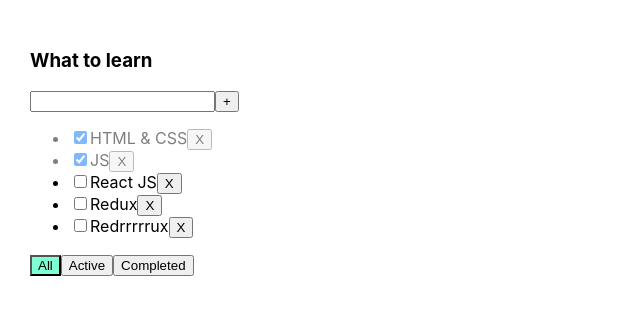
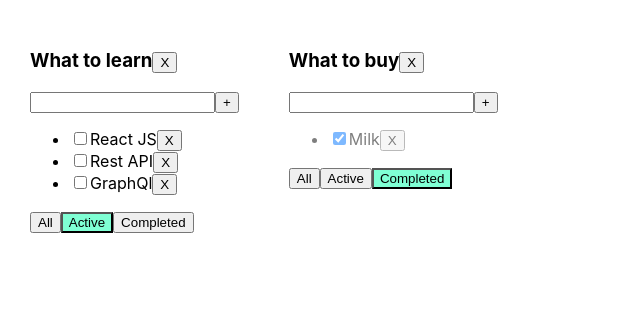
Before and after one commit to e-nie/todo-for-students, a React (Create React App) app: page / in a window 1280 px wide. Shown: the top 314 px of the page, without its empty margins (0-640 px from the left). Built offline with nearby package versions, Linux system fonts and the light colour scheme.

Commit message:
add delete todo list logic, lesson 5

```diff
--- a/src/App.tsx
+++ b/src/App.tsx
@@ -5,65 +5,100 @@
 
 export type FilterValuesType = 'all' | 'completed' | 'active'
 
+type TodolistType = {
+    id: string
+    title: string
+    filter: FilterValuesType
+}
+
 function App() {
-    const [tasks, setTasks] = useState<Array<TaskType>>([
-        {id: v1(), title: 'HTML & CSS', isDone: true},
-        {id: v1(), title: 'JS', isDone: true},
-        {id: v1(), title: 'React JS', isDone: false},
-        {id: v1(), title: 'Redux', isDone: false},
-        {id: v1(), title: 'Redrrrrrux', isDone: false},
+    const removeTask = (id: string, todolistId:string) => {
+        let tasks = tasksObj[todolistId]
+        let filteredTasks = tasks.filter(t => t.id !== id)
+        tasksObj[todolistId]=filteredTasks
+        setTasks({...tasksObj})
+    }
+
+    const addTask = (title: string, todolistId:string) => {
+        let task = { id: v1(), title: title, isDone: false }
+        let tasks = tasksObj[todolistId]
+        let newTasks = [task, ...tasks]
+        tasksObj[todolistId] = newTasks
+        setTasks({...tasksObj})
+    }
+
+    const changeStatus = (taskId: string, isDone: boolean,todolistId:string) => {
+        let tasks = tasksObj[todolistId]
+        let task = tasks.find(t => t.id === taskId)
+        if (task) {
+            task.isDone = isDone
+        setTasks({...tasksObj})
+        }
+    }
+
+    const changeFilter = (value: FilterValuesType, todolistId: string) => {
+        let todolist = todolists.find(tl => tl.id === todolistId)
+        if (todolist) {
+            todolist.filter = value
+            setTodolists([...todolists])
+        }
+    }
+
+    let todolistId1 = v1() //'dsdsd-dsdsd2323232-4343ewew-sds'
+    let todolistId2 = v1()
+
+    let [todolists, setTodolists] = useState<Array<TodolistType>>([
+        {id: todolistId1, title: 'What to learn', filter: 'active'},
+        {id: todolistId2, title: 'What to buy', filter: 'completed'},
     ])
 
-    const [filter, setFilter] = useState<FilterValuesType>('all')
-
-    const removeTask = (id: string) => {
-        let filteredTasks = tasks.filter(t => t.id !== id)
-        setTasks(filteredTasks)
+    const removeTodolist = (todolistId:string) => {
+        let filteredTodolist = todolists.filter(tl=> tl.id !==todolistId )
+        setTodolists(filteredTodolist)
+        delete tasksObj[todolistId]
+        setTasks({...tasksObj})
     }
 
-    const addTask = (title: string) => {
-        let newTask =
-            {
-                id: v1(),
-                title: title,
-                isDone: false
-            }
-        let newTasks = [newTask, ...tasks]
-        setTasks(newTasks)
-    }
+    //создание ассоциативного массива для хранения туду листов
+    let [tasksObj, setTasks] = useState({
+        [todolistId1]: [
+            {id: v1(), title: 'HTML & CSS', isDone: true},
+            {id: v1(), title: 'JS', isDone: true},
+            {id: v1(), title: 'React JS', isDone: false},
+            {id: v1(), title: 'Rest API', isDone: false},
+            {id: v1(), title: 'GraphQl', isDone: false},],
+        [todolistId2]: [
+            {id: v1(), title: 'Book', isDone: false},
+            {id: v1(), title: 'Milk', isDone: true},
+        ],
+    })
 
 
-    const changeStatus = (taskId: string, isDone:boolean) => {
-        let task = tasks.find(t => t.id === taskId)
-        if(task) {
-        task.isDone = isDone
-        }
-        setTasks([...tasks])
-    }
-
-    const changeFilter = (value: FilterValuesType) => {
-        setFilter(value)
-    }
-
-    let tasksForTodolist = tasks // ❗️
-
-    if (filter === 'completed') {
-        tasksForTodolist = tasks.filter(t => t.isDone)
-    }
-
-    if (filter === 'active') {
-        tasksForTodolist = tasks.filter(t => !t.isDone)
-    }
     return (
         <div className = "App">
-            <Todolist title = 'What to learn'
-                      tasks = {tasksForTodolist}
-                      removeTask = {removeTask}
-                      changeFilter = {changeFilter}
-                      addTask = {addTask}
-                      changeTaskStatus={changeStatus}
-                      filter={filter}
-            />
+            {todolists.map(tl => {
+                let tasksForTodolist = tasksObj[tl.id] // ❗️
+                if (tl.filter === 'completed') {
+                    tasksForTodolist = tasksForTodolist.filter(t => t.isDone)
+                }
+                if (tl.filter === 'active') {
+                    tasksForTodolist = tasksForTodolist.filter(t => !t.isDone)
+                }
+
+                return <Todolist
+                    key = {tl.id}
+                    id = {tl.id}
+                    title = {tl.title}
+                    tasks = {tasksForTodolist}
+                    removeTask = {removeTask}
+                    changeFilter = {changeFilter}
+                    addTask = {addTask}
+                    changeTaskStatus = {changeStatus}
+                    filter = {tl.filter}
+                    removeTodolist={removeTodolist}
+                />
+
+            })}
         </div>
 
     );
--- a/src/Todolist.tsx
+++ b/src/Todolist.tsx
@@ -8,13 +8,15 @@
 }
 
 type PropsType = {
+    id: string
     title: string
     tasks: Array<TaskType>
-    removeTask: (id: string) => void
-    changeFilter: (value: FilterValuesType) => void
-    addTask: (title: string) => void
-    changeTaskStatus: (taskId: string, isDone: boolean) => void
+    removeTask: (id: string, todolistId: string) => void
+    changeFilter: (value: FilterValuesType, todolistId: string) => void
+    addTask: (title: string, todolistId: string) => void
+    changeTaskStatus: (taskId: string, isDone: boolean, todolistId: string) => void
     filter: FilterValuesType
+    removeTodolist:(todolistId:string)=> void
 }
 
 const Todolist = (props: PropsType) => {
@@ -23,7 +25,7 @@
 
     const addTask = () => {
         if (newTaskTitle.trim() !== '') {
-            props.addTask(newTaskTitle.trim())
+            props.addTask(newTaskTitle.trim(), props.id)
             setNewTaskTitle('')
         } else {
             setError('Title is required')
@@ -34,22 +36,27 @@
     const onKeyPressHandler = (e: KeyboardEvent<HTMLInputElement>) => {
         setError(null)
         if (e.charCode === 13) {
-            props.addTask(newTaskTitle)
+            props.addTask(newTaskTitle, props.id)
             setNewTaskTitle('')
         }
     }
 
-    const onAllClickHandler = () => props.changeFilter('all')
-    const onActiveClickHandler = () => props.changeFilter('active')
-    const onCompletedClickHandler = () => props.changeFilter('completed')
+    const onAllClickHandler = () => props.changeFilter('all', props.id)
+    const onActiveClickHandler = () => props.changeFilter('active', props.id)
+    const onCompletedClickHandler = () => props.changeFilter('completed', props.id)
 
     const onChangeHandler = (e: ChangeEvent<HTMLInputElement>) => {
         setNewTaskTitle(e.currentTarget.value)
     }
+    const removeTodolist = () => {
+        props.removeTodolist(props.id)
+    }
 
     return (
         <div>
-            <h3>{props.title}</h3>
+            <h3>{props.title}
+                <button onClick = {removeTodolist}>X</button>
+            </h3>
             <div>
                 <input value = {newTaskTitle}
                        onChange = {onChangeHandler}
@@ -62,14 +69,14 @@
             <ul>
                 {
                     props.tasks.map(t => {
-                        const onRemoveHandler = () => props.removeTask(t.id)
+                        const onRemoveHandler = () => props.removeTask(t.id, props.id)
                         const onChangeHandler1 = (e: ChangeEvent<HTMLInputElement>) => {
-                            props.changeTaskStatus(t.id, e.currentTarget.checked)
+                            props.changeTaskStatus(t.id, e.currentTarget.checked, props.id)
                         }
 
 
                         return <li key = {t.id}
-                        className={t.isDone ? 'isDone': ''}
+                                   className = {t.isDone ? 'isDone' : ''}
                         >
                             <input type = "checkbox"
                                    onChange = {onChangeHandler1}
```
